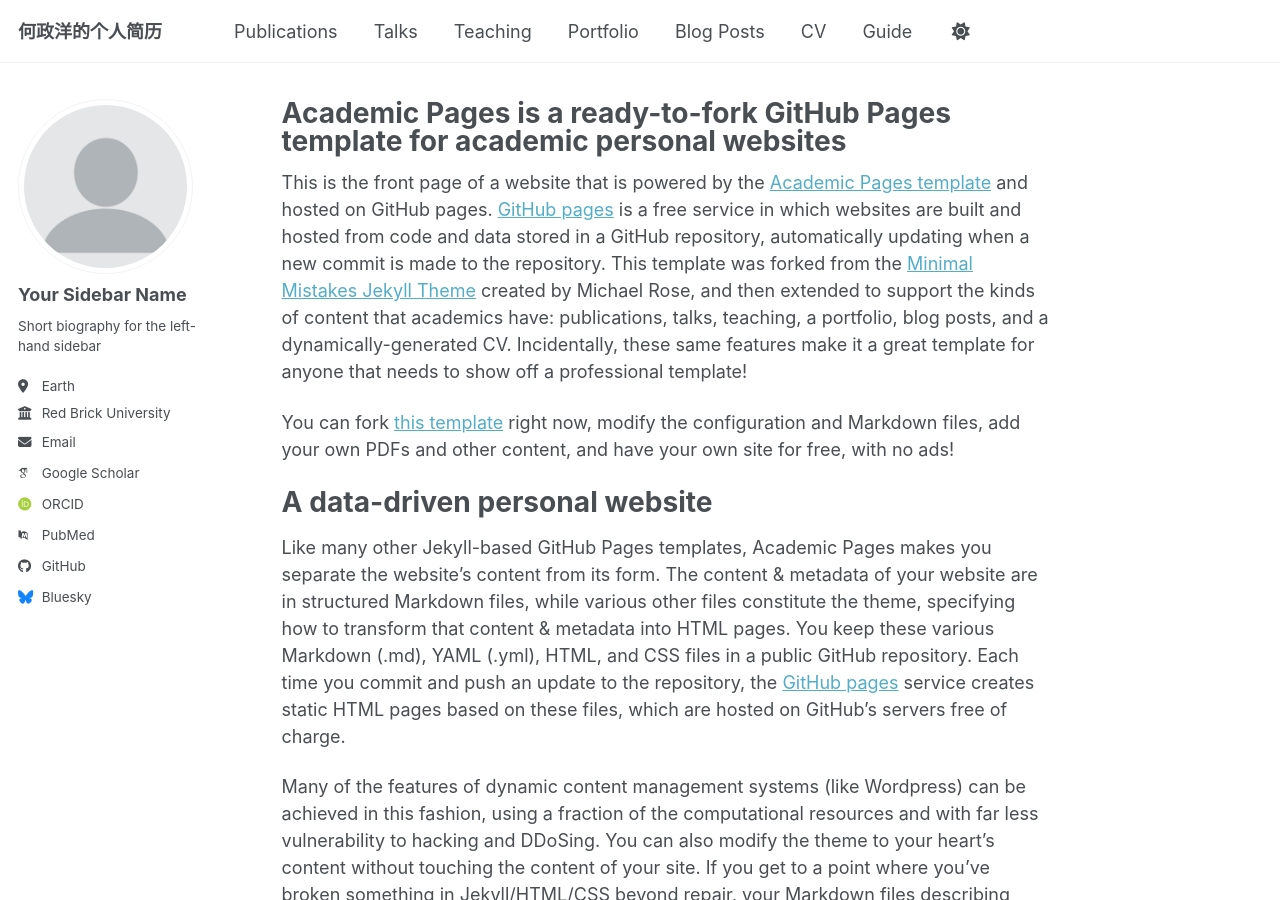
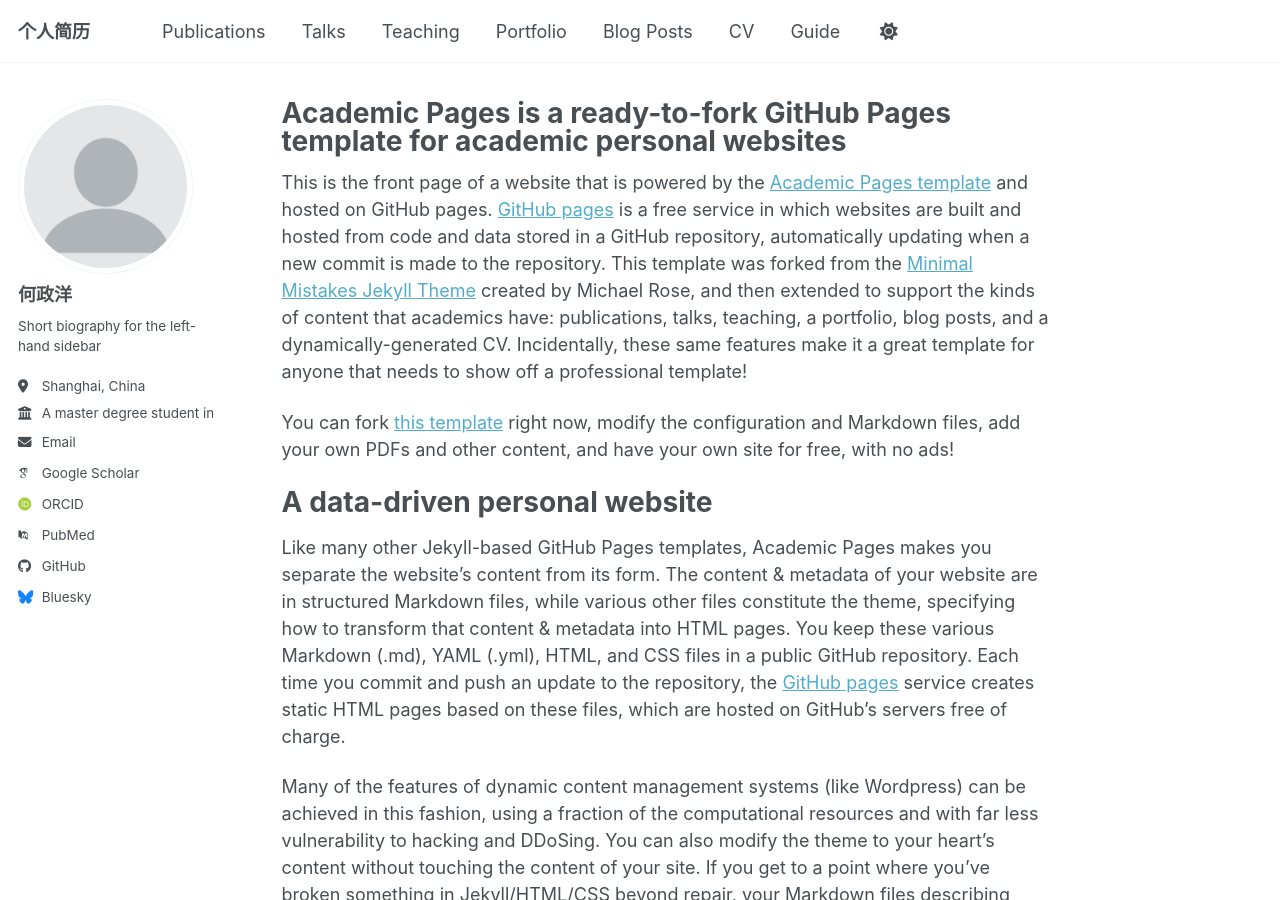
Before and after one commit to petosea/petosea.github.io, a Jekyll site: the page built from _pages/about.md, in a window 1280 px wide and 900 px high. Built offline with Jekyll 4.4.1, drawn with Linux system fonts in a browser that asks for light colours; some web fonts are replaced; a script bundle is joined from its source files by our own code; library files that are not in the unit come from our copies.

Commit message:
Update _config.yml

```diff
--- a/_config.yml
+++ b/_config.yml
@@ -9,7 +9,7 @@
 # Basic Site Settings
 locale                   : "en-US"
 site_theme               : "default" # Currently available options are "default", "air"
-title                    : "何政洋的个人简历"
+title                    : "个人简历"
 title_separator          : "-"
 name                     : &name "何政洋"
 description              : &description "Your Name's academic portfolio"   # Update this with a general description of your site, this is the default if not overridden by a page
@@ -24,13 +24,13 @@
 author:
   # Biographic information
   avatar           : "profile.png"
-  name             : "Your Sidebar Name"
+  name             : "何政洋"
   pronouns         : # example: "she/her"
   bio              : "Short biography for the left-hand sidebar"
-  location         : "Earth"
-  employer         : "Red Brick University"
+  location         : "Shanghai, China"
+  employer         : "A master degree student in Shanghai Jiao Tong Univ."
   uri              : # URL
-  email            : "none@example.org"
+  email            : "z.y.he@sjtu.edu.cn"
 
   # Academic websites
   academia         : # URL
```
